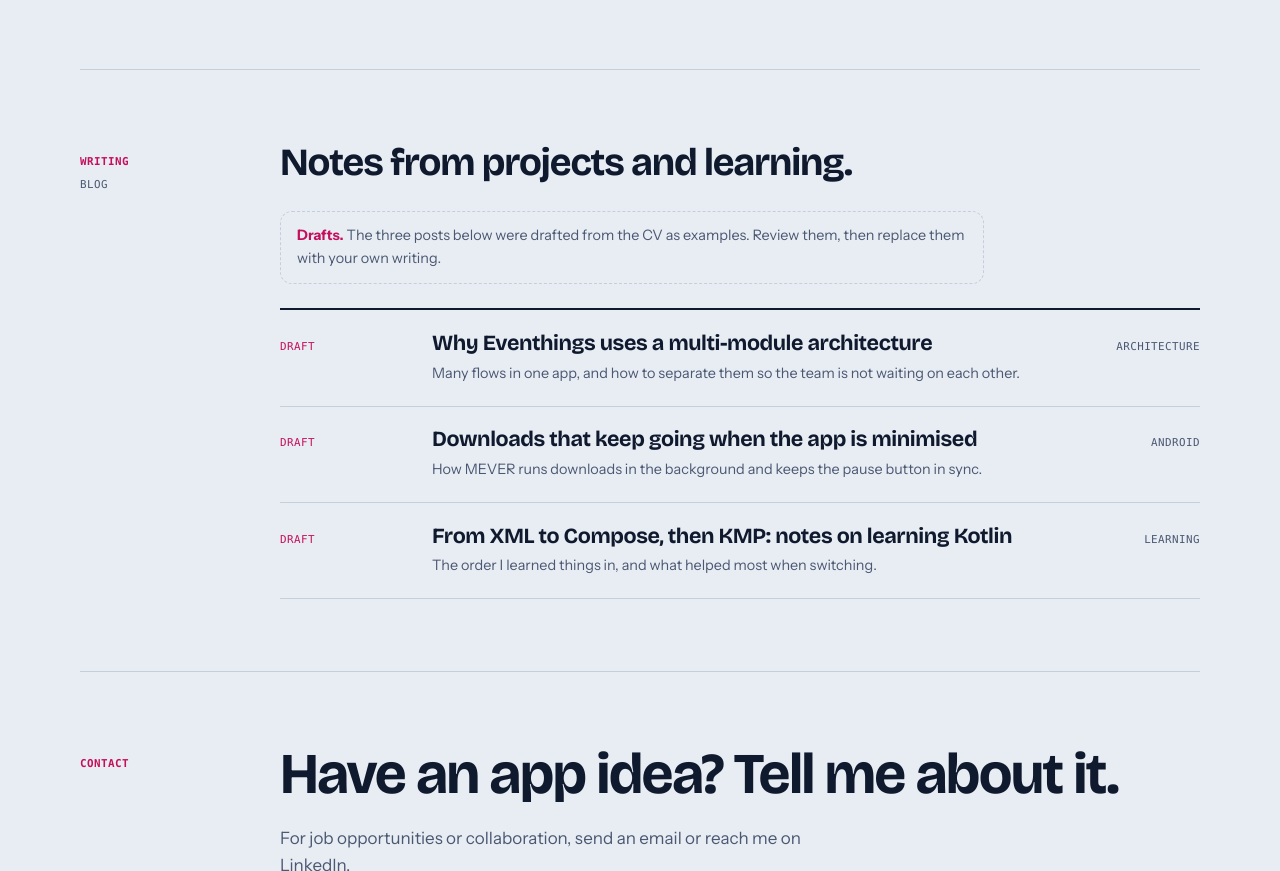
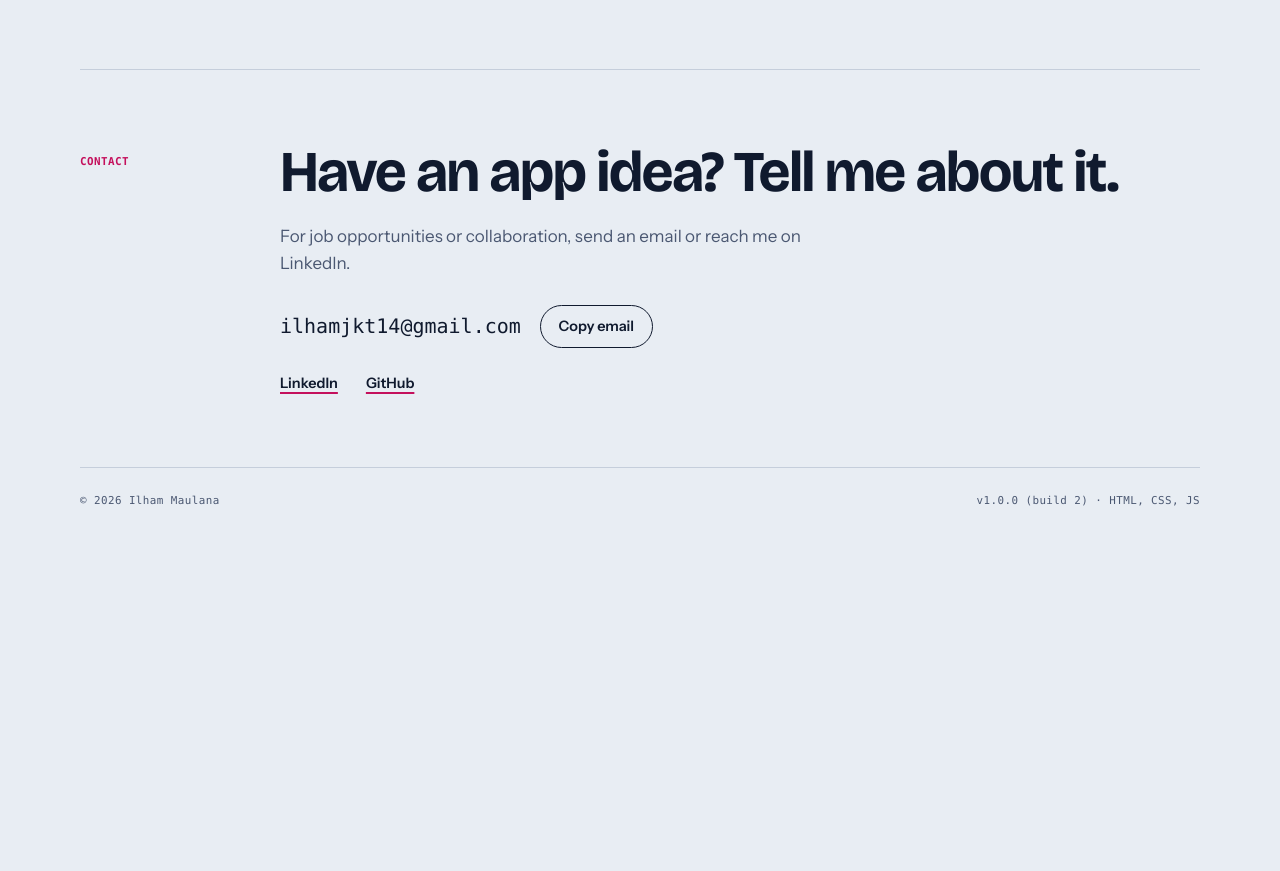
Before and after one commit to Ilhamaulnaa/ilhamaulnaa.github.io, a plain HTML site: page index.html in a window 1280 px wide. Shown: the part 4634-5505 px from the top of the page. After the commit the page ends 5183 px from the top, so only its background shows below. Drawn offline with nearby package versions, Linux system fonts and the light colour scheme; a web font is replaced by a local one.

Commit message:
Update index.html

```diff
--- a/index.html
+++ b/index.html
@@ -497,7 +497,7 @@ Android apps that start from the <span class="measure">user</span>.
 </div>
 </section>
 
-<section class="band" id="writing">
+<!-- <section class="band" id="writing">
 <div class="rail mono"><b>Writing</b><span>Blog</span></div>
 <div>
 <h2>Notes from projects and learning.</h2>
@@ -533,7 +533,7 @@ Android apps that start from the <span class="measure">user</span>.
 </a>
 </div>
 </div>
-</section>
+</section> -->
 
 <section class="band contact" id="contact">
 <div class="rail mono"><b>Contact</b></div>
```
